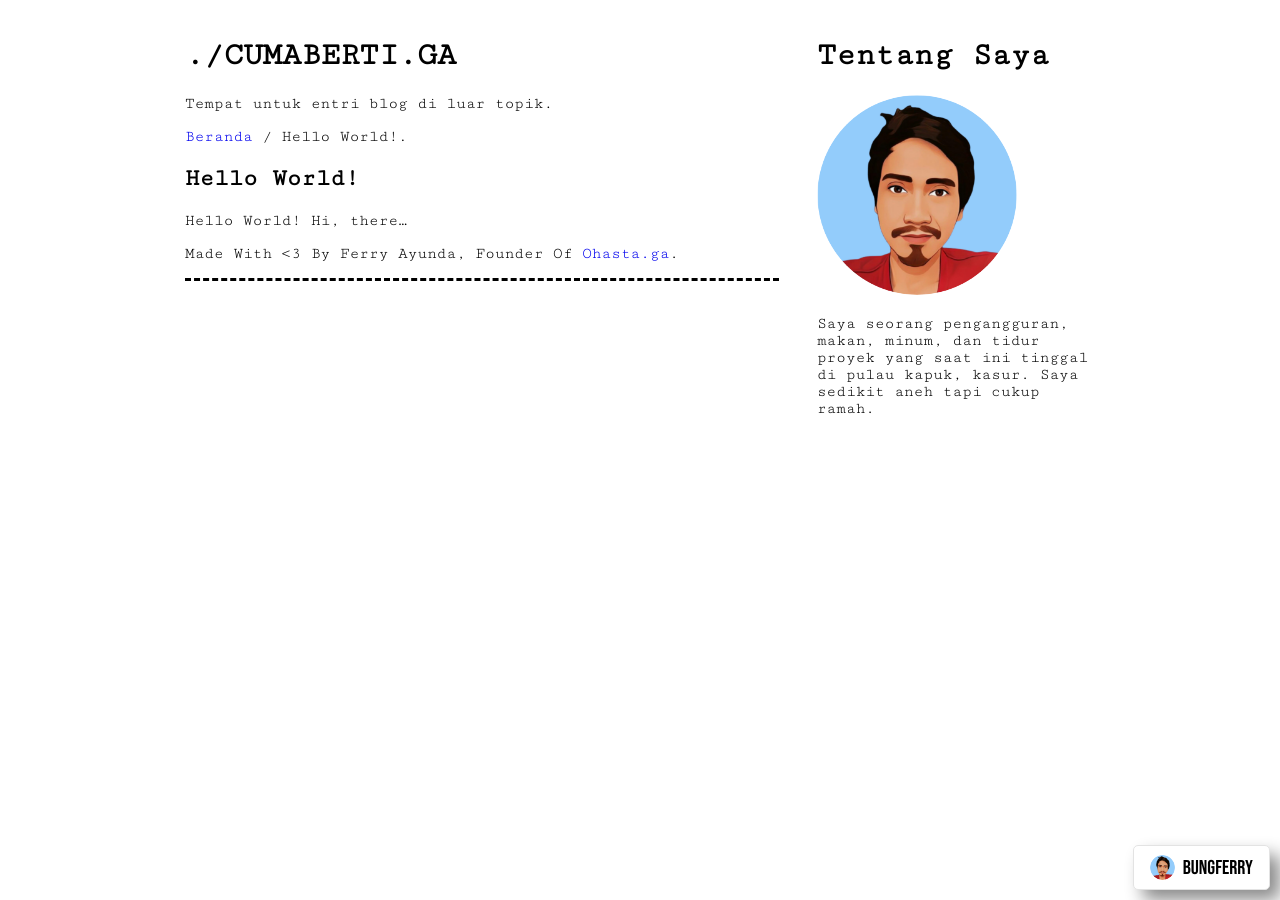
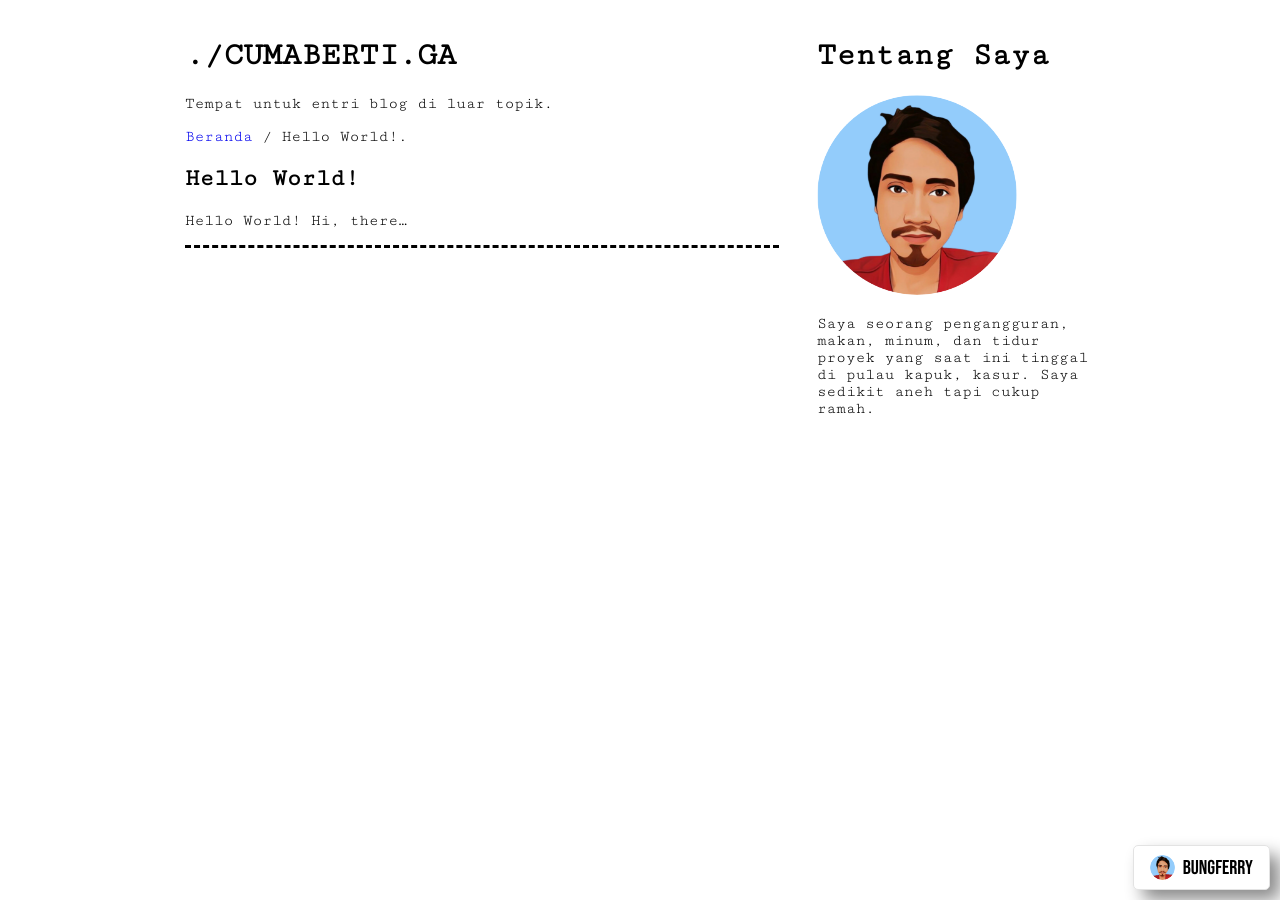
Before and after one commit to susahcebok/minimals, a Jekyll site: the page built from _posts/2017-02-02-hello-world.md, in a window 1280 px wide. Built offline with Jekyll 4.4.1, drawn with Linux system fonts in a browser that asks for light colours.

Commit message:
Update post.html

```diff
--- a/_layouts/post.html
+++ b/_layouts/post.html
@@ -7,6 +7,4 @@ layout: default
 
 {{ content }}
 
-<div class="credits"> Made With &lt;3 By Ferry Ayunda, Founder Of <a href="https://ohasta.ga">Ohasta.ga</a>.</div>
-
 {% if site.disqus-id %} {% include comments.html %} {% endif %}
```
